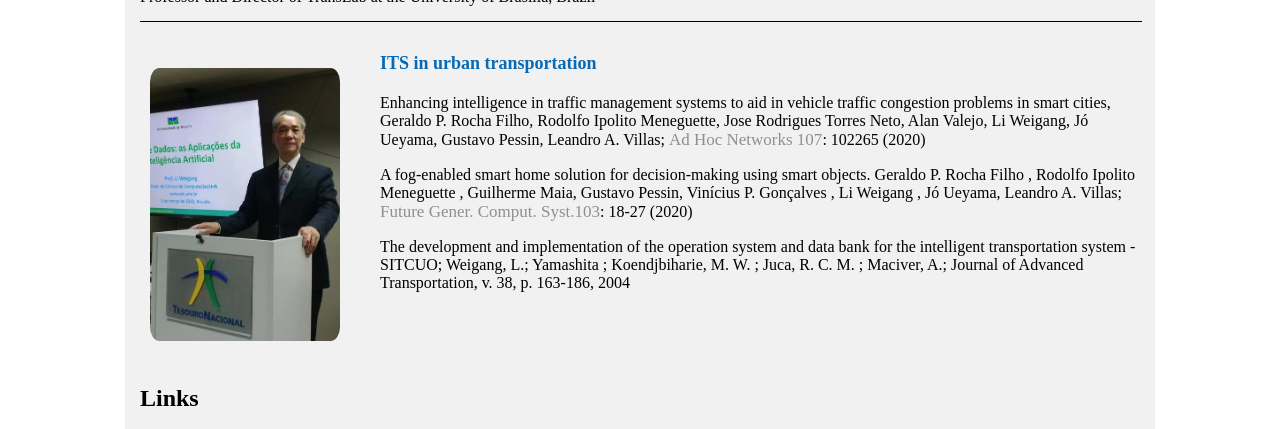
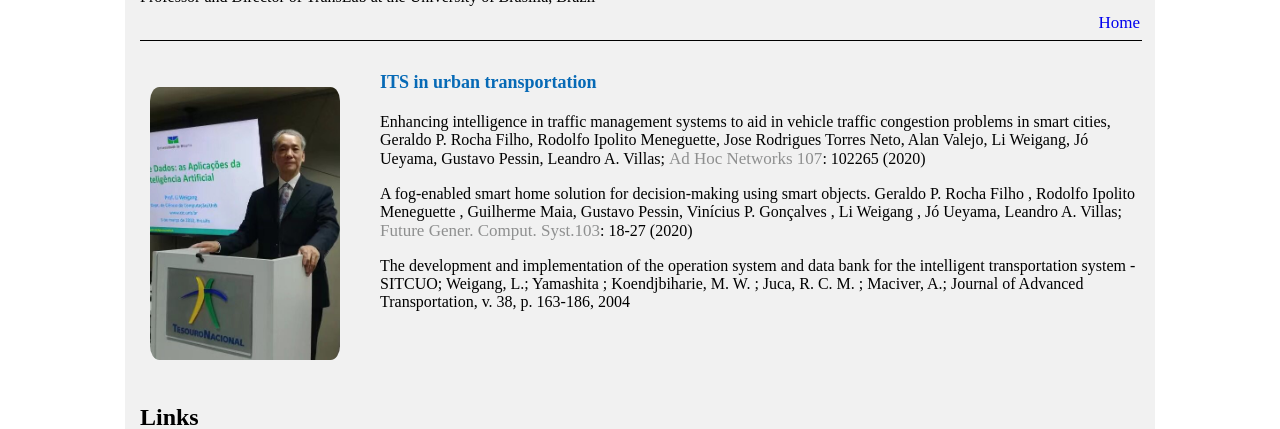
Before and after one commit to LiWeigangBR/liweigangbr.github.io, a plain HTML site: page transportation.html in a window 1280 px wide. Shown: the part 88-517 px from the top of the page. Drawn offline with Linux system fonts and the light colour scheme.

Commit message:
pages mor home

```diff
--- a/styles.css
+++ b/styles.css
@@ -17,7 +17,7 @@ h1 {
 
 .head{
     margin-top:auto;
-    padding-bottom:0.1px;
+    padding-bottom:0px;
     line-height: 19px;
  }
 
@@ -46,7 +46,10 @@ img.icon {
     width:760px;
     height:2000px;
 }
-
+.menu{
+    margin:0px;
+    border: none;
+}
 .linkborder{
     margin: 20px 10px;
 }
--- a/transportation.html
+++ b/transportation.html
@@ -6,13 +6,28 @@
     <meta name="viewport" content="width=device-width, initial-scale=1.0">
     <link rel="stylesheet" href="styles.css">
     <title>Li Weigang</title>
+    <style>
+        .container-transportation {
+            background-color: #f1f1f1;
+            padding: 15px;
+            height:auto;
+            width:1000px;
+            height:900px;
+            margin: 10px auto;
+            margin-top:0;
+            margin-left:auto;
+            margin-bottom:0;
+            margin-right:auto;
+        }
+    </style>
 </head>
 
 <body>
-    <div class="container">
+    <div class="container-transportation">
         <header class="head">
             <h1> Li Weigang </h1>
 		    <p class="subhead">Professor and Director of TransLab at the University of Brasilia, Brazil</p>
+            <p class="menu" style="text-align: right;"><a href="index.html">Home</a></p>
 
         </header>
         <hr width=100% color="#000" size="1px">
```
Also changed, not shown: NLP.html (+16 -1 lines), index.html (+3 -3 lines), machine.html (+16 -1 lines), reinforcement.html (+16 -1 lines), research.html (+16 -1 lines), social.html (+16 -1 lines).
